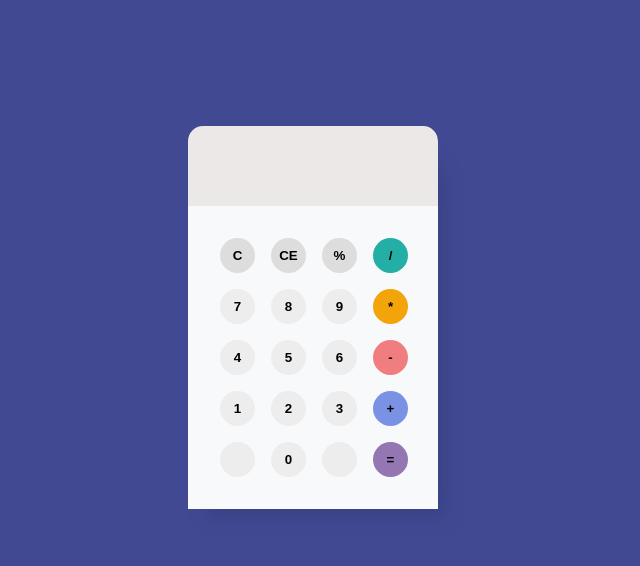
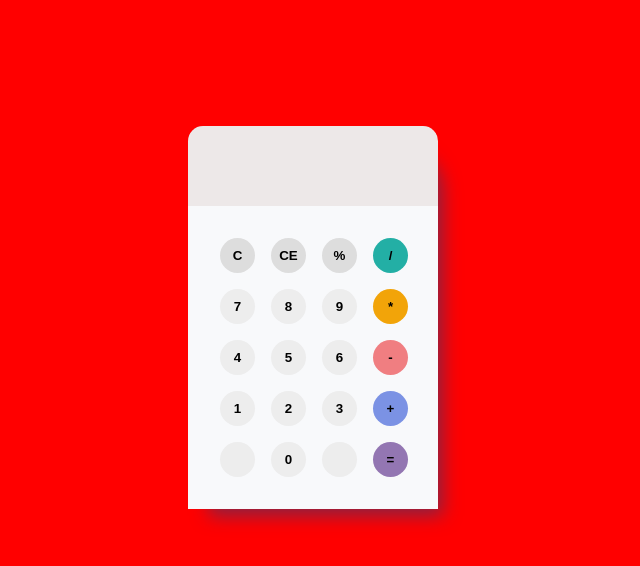
Before and after one commit to Dmitriy-Herasymenko/calc, a plain HTML site: page index.html in a window 1280 px wide. Shown: the whole page, without its empty margins (327-967 px from the left). Drawn offline with Linux system fonts and the light colour scheme.

Commit message:
test deploy with git hook

```diff
--- a/style.css
+++ b/style.css
@@ -1,5 +1,5 @@
 body {
-    background-color: #414992;
+    background-color: red;
 }
 
 .containerCalc {
```
